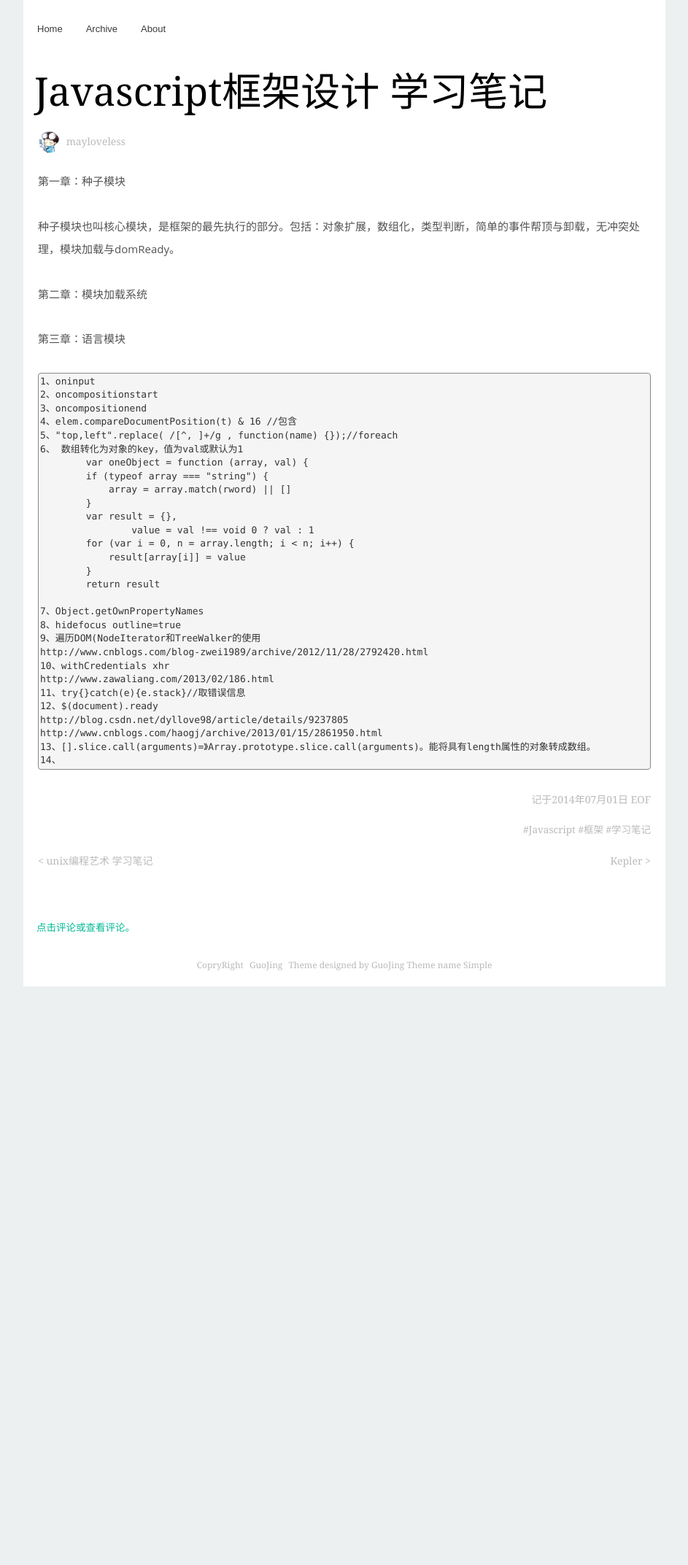
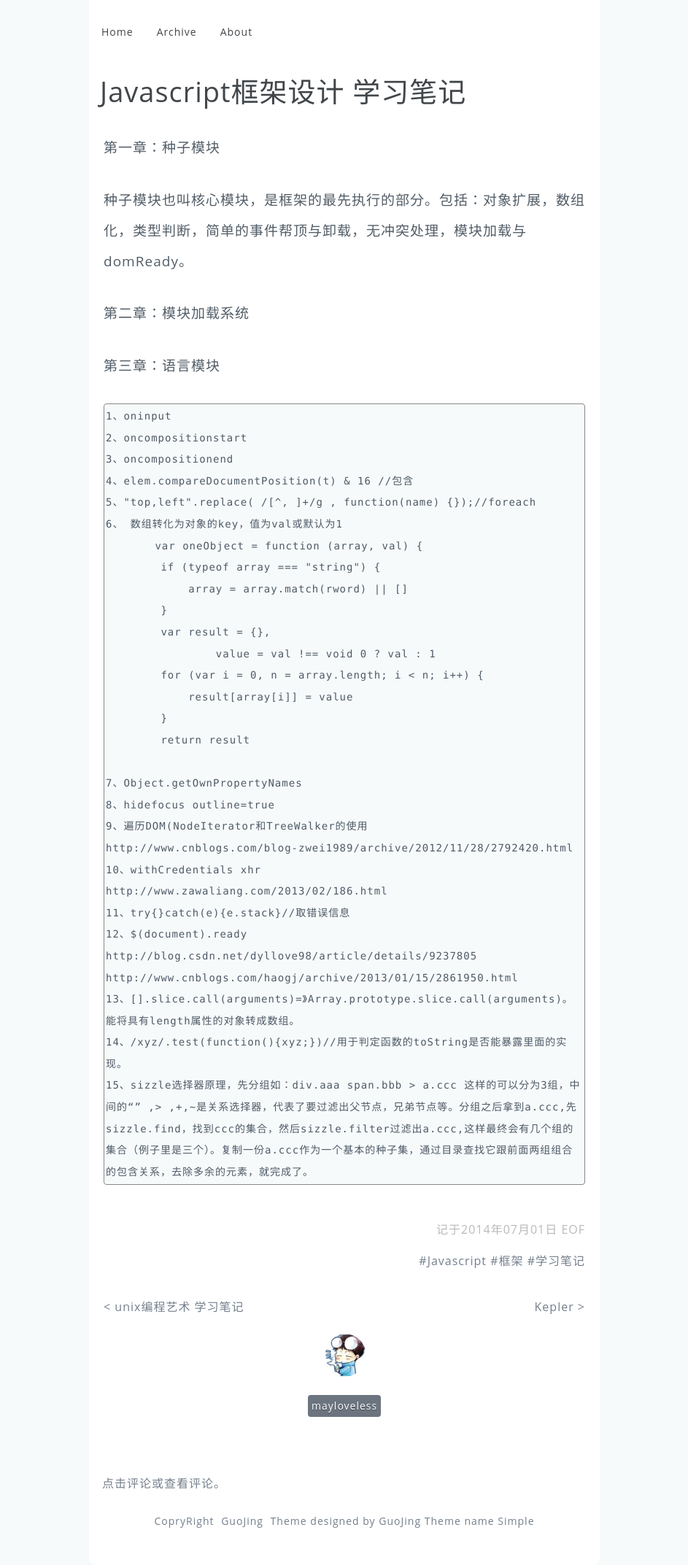
Before and after one commit to mayloveless/wanglingfei.github.com, a Jekyll site: the page built from _posts/techNote/2014-07-01-frame-design.md, in a window 1280 px wide. Shown: the whole page at 73% size, without its empty margins (168-1111 px from the left). Built offline with Jekyll 4.4.1, drawn with Linux system fonts in a browser that asks for light colours; nearby versions of some CDN libraries; library files that are not in the unit come from our copies; Markdown is read by kramdown in place of the engine named in the settings; before the commit the page ends 1352 px from its top, so only the background shows below that.

Commit message:
update style sheet

```diff
--- a/_config.yml
+++ b/_config.yml
@@ -11,6 +11,6 @@ author:
     name:         wanglingfei
     twitter:      twitter.com
     key:          mayloveless
-description:      " "
+description:      "未完成"
 copyright:        "CopryRight GuoJing 2012-2012 by GitHub and Jekyll"
 headdesc:         "Mayloveless的博客"
--- a/_includes/footer.html
+++ b/_includes/footer.html
@@ -1,17 +1,10 @@
 <div class="footer">
-<!--
-	Copyright GuoJing, Theme designed by GuoJing
-	Theme name Simple
-	If you love this theme, please keep my copyright and link to my blog.
-	If you DON'T LIKE it and you CAN remove the link. but not share spirit.
-	如果你喜欢这个博客构架和皮肤，请保留我作为原作者的权利，我会感谢你。
-	你也可以不保留我作为原作者的权利，自然没有任何问题，但似乎没有共享精神。
--->
+
 CopryRight <a href="http://guojing.me/" target="_blank">GuoJing</a> Theme designed by GuoJing Theme name Simple
 <script type="text/javascript" src="http://apps.bdimg.com/libs/prettify/r298/prettify.js"></script>
 <script type="text/javascript">
 	$(function() {
-		$('pre').addClass('prettyprint linenums').attr('style', 'overflow:auto');
+		$('pre').addClass('prettyprint').attr('style', 'overflow:auto');
 	  	window.prettyPrint && prettyPrint();
 	});
 </script>
--- a/_layouts/post.html
+++ b/_layouts/post.html
@@ -47,7 +47,7 @@
 <div class="main clearfix">
   <div class="title"><a href="{{ page.url }}">{{ page.title }}</a></div>
 
-  <div class="author"><img src="/images/authors/mayloveless.jpg"/> <span class="name">mayloveless</span></div>
+
 
   <div class="content {{ page.categories }}_content_css">
     {{ content }}
@@ -72,6 +72,16 @@
         <a href="{{page.next.url}}" class="next">{{page.next.title}} &gt;</a>
     {% endif %}
     </div>
+
+
+  <div class="author">
+      <div class="icon">
+          <img src="/images/authors/mayloveless.jpg" alt="me"/>
+      </div>
+      <div class="name">
+          <a href="/about">mayloveless</a>
+      </div>
+  </div>
 </div>
 
 
--- a/_posts/techNote/2014-07-01-frame-design.md
+++ b/_posts/techNote/2014-07-01-frame-design.md
@@ -43,4 +43,5 @@ tags: Javascript 框架  学习笔记
 	http://blog.csdn.net/dyllove98/article/details/9237805
 	http://www.cnblogs.com/haogj/archive/2013/01/15/2861950.html
 	13、[].slice.call(arguments)=》Array.prototype.slice.call(arguments)。能将具有length属性的对象转成数组。
-	14、
+	14、/xyz/.test(function(){xyz;})//用于判定函数的toString是否能暴露里面的实现。
+	15、sizzle选择器原理，先分组如：div.aaa span.bbb > a.ccc 这样的可以分为3组，中间的“” ,> ,+,~是关系选择器，代表了要过滤出父节点，兄弟节点等。分组之后拿到a.ccc,先sizzle.find，找到ccc的集合，然后sizzle.filter过滤出a.ccc,这样最终会有几个组的集合（例子里是三个）。复制一份a.ccc作为一个基本的种子集，通过目录查找它跟前面两组组合的包含关系，去除多余的元素，就完成了。
--- a/style/style.css
+++ b/style/style.css
@@ -1,122 +1,279 @@
-body {font:12px/1.6 arial,helvetica,sans-serif;margin:0;padding:0;color:#4d4d4d; background: #ecf0f1}
-body {font-family: "Hiragino Kaku Gothic Pro","ヒラギノ角ゴ Pro W3", "Georgia", "Xin Gothic", "Hiragino Sans GB", Arial, "WenQuanYi Micro Hei", "Microsoft YaHei", "SimSun", 'Proxima Nova','Open Sans',sans-serif; font-size:1.125em;-webkit-font-smoothing:subpixel-antialiased;}
-
-h1, h2, h3, h4, h5, h6 {color: black; margin:15px 0}
-
-h3 {font-size:16px}
-
-.poster {margin-bottom: 30px}
-.container {padding:5px; max-width:880px; background: white; padding: 20px; overflow: hidden}
-.banner {margin:0px auto; margin-bottom: 20px; margin-left:-16px; font-size:13px; font-family: Arial}
-.title {font-size:4.8em;}
-.content, blockquote{font-size:15px; line-height: 210%; font-family:'Open Sans','Helvetica Neue',Arial,"Hiragino Sans GB",sans-serif; color: #535354;}
-.content p{margin-bottom: 30px;}
-.content img{margin:0px auto;display:block;margin-top: 20px; margin-bottom: 20px; height: auto; width:100%; display: inline-block;}
-blockquote p {font-size:1.2em; font-weight:normal; line-height: 2.3em; font-size:14px; font-style:italic;}
-.content ul {margin-bottom: 30px}
-
-.title {margin-left: -5px; margin-bottom: 13px}
-.date, .content {margin-bottom:30px;}
-
-.author {margin-bottom: 23px; color: #bababa; font-size: 14px;}
-.author img {width: 30px; height: 30px; border-radius: 30px; margin-right: 5px;}
-
-.more .title {font-size:1.1em;}
-
-.forb {text-align:right; font-size:1.2em; margin-bottom: 20px}
-
-.footer {text-align:center;margin-top:30px;font-size:12px}
-
-.date {color:white; font-weight: bolder}
-.date {text-transform: uppercase;}
-.date a:link{color:white;text-decoration:none;padding:3px;margin:0 2px}
-.date a:visited{color:white;text-decoration:none;}
-.blog_css, .date, .tec_css, .share_css{background:#f2f2f2;width: 190px;-moz-border-radius:4px;-webkit-border-radius:4px;border-radius:4px;text-align:center; color:white}
-
-blockquote {border-left:10px solid #00b893}
-
-.footer {color:#bababa}
-.footer a:link{color:#bababa;text-decoration:none;padding:3px;margin:0 2px}
-.footer a:visited{color:#bababa;text-decoration:none;}
-
-.title a:link{color:black;text-decoration:none;}
-.title a:visited{color:black;text-decoration:none;}
-
-.banner a:link{color:#3a3a3a;text-decoration:none;}
-.banner a:visited{color:#3a3a3a;text-decoration:none;}
-.banner a:hover{color:black;text-decoration:none;background:white}
-
-.content a:visited { padding:3px; -moz-border-radius:4px;-webkit-border-radius:4px;border-radius:4px;margin:0 2px;color:gray;text-decoration:none}
-.content a:link{padding:3px; -moz-border-radius:4px;-webkit-border-radius:4px;border-radius:4px;margin:0 2px;color:gray;text-decoration:none}
-.content a:hover{padding:3px; -moz-border-radius:4px;-webkit-border-radius:4px;border-radius:4px;margin:0 2px;color:#00b893;text-decoration:none}
-
-.comments a:link{color:#00b893;text-decoration:none;padding:3px;margin:0 2px}
-.comments a:visited{color:#00b893;text-decoration:none;}
-
-.tec_comments_css a:link{color:#ff7862;text-decoration:none;padding:3px;margin:0 2px}
-.tec_comments_css a:visited{color:#ff7862;text-decoration:none;}
-.tec_content_css blockquote {border-left:10px solid #ff7862}
-
-.share_comments_css a:link{color:#3498db;text-decoration:none;padding:3px;margin:0 2px}
-.share_comments_css a:visited{color:#3498db;text-decoration:none;}
-.share_content_css blockquote {border-left:10px solid #3498db}
-
-a:link{text-decoration:none;}
-
-.blog_content_css a:hover, .blog_content_css a:link, .blog_content_css a:visited{padding:3px; -moz-border-radius:4px;-webkit-border-radius:4px;border-radius:4px;margin:0 2px;color:#00b893;text-decoration:none}
-.tec_content_css a:hover, .tec_content_css a:link, .tec_content_css a:visited{padding:3px; -moz-border-radius:4px;-webkit-border-radius:4px;border-radius:4px;margin:0 2px;color:#ff7862;text-decoration:none}
-.share_content_css a:hover, .share_content_css a:link, .share_content_css a:visited{padding:3px; -moz-border-radius:4px;-webkit-border-radius:4px;border-radius:4px;margin:0 2px;color:#3498db;text-decoration:none}
-
-.content strong {color:black;}
-
-.comments {margin-bottom:30px; margin-top: 50px}
-.comments .comment {font-size: 1.2em;}
-
-.archive, .content{list-style: none; padding: 0px}
-.archive li, .content li{padding: 0px; margin:0px 0px 10px 0px; line-height: 25px}
-.archive li time {color:#989990;}
-.archive .year {color: black; font-weight: bold; text-transform: uppercase; margin: 10px 0px;}
-
-ul, ol {margin: 0px; /*list-style:none*/}
-
-/*code {border:1px dashed #ccc;  -moz-border-radius:4px;-webkit-border-radius:4px;border-radius:4px; box-shadow:inset 1px 1px white; font-family:monospace; color:black; background: white; font-size:14px;}
-
-pre {padding:10px; background:#f4f4f4;  -moz-border-radius:4px;-webkit-border-radius:4px;border-radius:4px;border:none;line-height:3.2em}
-pre code {border: none; box-shadow: none; font-size: 14px}
-pre {margin-bottom: 25px}*/
-
-#disqus_container .comment {margin-left: -5px}
-
-.forb a:link, .suggest a:link {color:#bababa;text-decoration:none;}
-.forb a:visited, .suggest a:visited {color:#bababa;text-decoration:none;}
-.info, .suggest {color:#bababa; font-size: 14px; text-align: right; margin-bottom: 20px; width: 100%}
-
-.info, .suggest, .pre {float: left;}
-.info, .suggest, .next {float: right;}
-
-
-::selection {
-  background: #ecf0f1; /* Safari */
-  }
-::-moz-selection {
-  background: #ecf0f1; /* Firefox */
+body {
+  font-size: 18px;
+  color: #525d67;
+  background: #f7fafb;
+  font-family: "Open Sans",Arial,"Hiragino Sans GB","Microsoft YaHei","微软雅黑","STHeiti","WenQuanYi Micro Hei",SimSun,sans-serif;
+  font-size: 1.125em;
+  -webkit-font-smoothing: antialiased;
+  -webkit-transform: translate3d(0,0,0);
+  margin: 0;
+  padding: 0;
+  letter-spacing: 1px;
 }
 
-/* index */
-
-.index .title {font-size:25px}
-
-/* rewrite bootstrap */
-
-@media (min-width: 800px) {
-  .container,
-  .navbar-static-top .container,
-  .navbar-fixed-top .container,
-  .navbar-fixed-bottom .container {
-}
+h1,h2,h3,h4,h5,h6 {
+  margin: 20px 0;
+  color: #2c3e50;
 }
 
-/* bootstrap rc1 not support img auto responsive */
+h1, h2 {
+  font-size: 2.2rem;
+}
+
+h3 {
+  font-size: 2rem;
+  font-weight: bolder;
+}
+
+h4 {
+  font-size: 1.7rem;
+  color: #bdc3c7;
+}
+
+h5, h6 {
+  font-size: 1.4rem;
+}
+
+hr {
+  width: 10%;
+  border: 1px solid #eee;
+  margin-bottom: 30px;
+}
+
+.content h3 {
+  margin: 40px 0 40px 0;
+}
+
+.container {
+  max-width: 700px;
+  background: #FFF;
+  overflow: hidden;
+  padding: 20px;
+  border-radius: 0px 0px 10px 10px;
+}
+
+.banner {
+  font-size: 14px;
+  margin: 0 auto 10px -18px;
+}
+
+.title {
+  font-size: 3.8rem;
+  margin-left: -5px;
+  margin-bottom: 30px;
+  color: #38485a;
+}
+
+.justtitle {
+  font-size: 18px;
+  margin-left: 5px;
+  margin-bottom: 20px;
+  font-weight: normal;
+  color: #38485a;
+}
+
+.eof {
+  text-align: center;
+  font-size: 16px;
+}
+
+.content,blockquote {
+  font-size: 1.9rem;
+  line-height: 2.2em;
+  color: #525d67;
+}
+
+.content i, .content em {
+  color: #7f8c8d;
+  font-style: normal;
+}
+
+.content img {
+  height: auto;
+  width: 100%;
+  display: inline-block;
+  margin: 10px auto;
+}
+
+blockquote p {
+  font-weight: 400;
+  line-height: 2.3em;
+  font-size: 1.7rem;
+}
+
+.more .title {
+  font-size: 1.1em;
+}
+
+.forb {
+  text-align: right;
+  font-size: 16px;
+  margin-bottom: 20px;
+}
+
+.footer {
+  text-align: center;
+  margin-top: 30px;
+  margin-bottom: 30px;
+  font-size: 14px;
+  color: #747f8c;
+}
+
+.date {
+  color: #FFF;
+  font-weight: bolder;
+  text-transform: uppercase;
+}
+
+.date a:link {
+  color: #FFF;
+  text-decoration: none;
+  margin: 0 2px;
+  padding: 3px;
+}
+
+.date a:visited {
+  color: #FFF;
+  text-decoration: none;
+}
+
+blockquote {
+  border-left: 2px solid #eeeeee;
+  margin-bottom: 30px;
+}
+
+.footer a:link {
+  color: #747f8c;
+  text-decoration: none;
+  margin: 0 2px;
+  padding: 3px;
+}
+
+.banner a:hover {
+  color: #747f8c;
+  text-decoration: none;
+  background: #FFF;
+}
+
+.comments a:link {
+  color: #747f8c;
+  text-decoration: none;
+  margin: 0 2px;
+  padding: 3px;
+}
+
+.comments a:visited {
+  color: #747f8c;
+  text-decoration: none;
+}
+
+a:link {
+  text-decoration: none;
+}
+
+.content strong {
+  color: #38485a;
+}
+
+.comments {
+  margin-bottom: 30px;
+  margin-top: 50px;
+}
+
+.comments .comment {
+  font-size: 16px;
+}
+
+.archive,.content {
+  list-style: none;
+  padding: 0;
+}
+
+.archive li {
+  line-height: 1.5em;
+  margin: 0 0 1.5rem;
+  padding: 0;
+  list-style: none;
+}
+
+.archive li time {
+  color: #95a5a6;
+}
+
+.archive .year {
+  color: #6b747f;
+  text-transform: uppercase;
+  margin: 25px 0;
+  font-weight: bolder;
+}
+
+ul,ol {
+  list-style: none;
+  margin: 0;
+  margin-bottom: 30px;
+}
+
+.content ul,li {
+  list-style: initial;
+  margin-bottom: 20px;
+  line-height: 2em;
+}
+
+code {
+  border: 1px dashed #ccc;
+  -moz-border-radius: 4px;
+  -webkit-border-radius: 4px;
+  border-radius: 4px;
+  box-shadow: inset 1px 1px #FFF;
+  background: #FFF;
+  color: #6b747f;
+  font-size: 18px;
+  margin: 0 5px 0 5px;
+}
+
+pre {
+  background: #f7fafb;
+  -moz-border-radius: 4px;
+  -webkit-border-radius: 4px;
+  border-radius: 4px;
+  border: none;
+  line-height: 2.2em;
+  margin-bottom: 25px;
+  padding: 10px;
+}
+
+pre code {
+  border: none;
+  box-shadow: none;
+  font-size: 14px;
+  margin: 0px;
+  color: #4e5a66;
+}
+
+#disqus_container .comment {
+  margin-left: -5px;
+}
+
+.info,.suggest {
+  color: #bababa;
+  font-size: 16px;
+  text-align: right;
+  margin-bottom: 20px;
+  margin-top: 20px;
+  width: 100%;
+}
+
+.info,.suggest,.pre {
+  float: left;
+}
+
+.info,.suggest,.next {
+  float: right;
+}
+
+.index .title {
+  font-size: 25px;
+}
 
 img {
   width: auto\9;
@@ -125,10 +282,165 @@ img {
   vertical-align: middle;
   border: 0;
   -ms-interpolation-mode: bicubic;
-  -moz-border-radius:3px;-webkit-border-radius:3px;border-radius:3px;
 }
 
 .nav-pills > li > a:hover {
-    color: #00b893;
-    background-color: white;
- }
+  color: #747f8c;
+  background-color: #FFF;
+}
+
+.poster,.content p,.content ul,.date,.content {
+  margin-bottom: 30px;
+}
+
+.footer a:visited,.forb a:link,.suggest a:link,.forb a:visited,.suggest a:visited {
+  color: #747f8c;
+  text-decoration: none;
+}
+
+.forb a:hover, .suggest a:hover {
+  color: #db4937;
+}
+
+.title a:link,.title a:visited,.banner a:link,.banner a:visited {
+  color: #41464a;
+  text-decoration: none;
+}
+
+.footer a:hover {
+  color: #41474e;
+}
+
+.content a {
+  border-bottom: 2px solid #ecf0f1;
+}
+
+.content .center {
+  font-size: 15px;
+  font-style: italic;
+  color: #bdc3c7;
+  text-align: center;
+  margin-top: -15px;
+  margin-bottom: 15px;
+}
+
+.archive a, .tagcloud a, .about a, sup a, .footnotes a{
+  border: 0px;
+}
+
+.content a:visited,.content a:link,.content a:hover {
+  color: #747f8c;
+  margin: 0 2px;
+  padding: 3px;
+}
+
+.content a:hover {
+  color: #db4937;
+}
+
+.content .collect_info {
+  margin-bottom: 40px;
+  color: #747f8c;
+}
+
+/* table */
+
+.content table {
+  margin-bottom: 25px;
+  font-size: 16px;
+  width: 100%;
+}
+
+.content table thead {
+  border-bottom: 2px solid #ecf0f1;
+}
+
+.content table thead tr th:first-child {
+  width: 250px;
+}
+
+.justtitle a:hover {
+  color: #747f8c;
+}
+
+.tagcloud span a:link, .tagcloud a:visited,.tagcloud a:hover  {
+  margin: 0px 0px 0px 0px;
+}
+
+.footnotes {
+  border-top: 1px solid #f0f0f0;
+  font-size: 16px;
+  padding-top: 30px;
+  color: #747f8c;
+}
+
+.footnotes ol {
+  margin-left: -15px;
+}
+
+.footnotes ol li {
+  list-style: decimal;
+  line-height: 2em;
+  margin-bottom: -10px;
+}
+
+::selection {
+  background: #f7fafb; /* Safari */
+}
+
+::-moz-selection {
+  background: #f7fafb; /* Firefox */
+}
+
+.author {
+  max-width: 700px;
+  margin: 0px auto;
+  margin-top: 30px;
+  margin-bottom: 30px;
+}
+
+.author .icon {
+  text-align: center;
+}
+
+.author .icon img {
+  width: 69px;
+  height: 69px;
+  border-radius: 37px;
+  border:5px solid white;
+}
+
+.author .name, .author .description {
+  text-align: center;
+  border-radius: 4px;
+  margin: 20px auto;
+  font-size: 14px;
+  padding: 5px;
+  text-shadow: 0 1px 0 white;
+}
+
+.author .name {
+  background: #6b747f;
+  color: white;
+  text-shadow:0 1px 0 #41474e;
+  width: 100px;
+}
+
+.author a:link, .author a:visited {
+  color: white;
+}
+
+.author a:hover {
+  color: #fcfcfc;
+}
+
+.aboutme {
+  text-align: center;
+}
+
+.aboutme img {
+  max-width: 256px;
+  max-height: 256px;
+  border-radius: 128px;
+  border: 10px solid #f7fafb;
+}
```
Also changed, not shown: index.html (+12 -1 lines).
